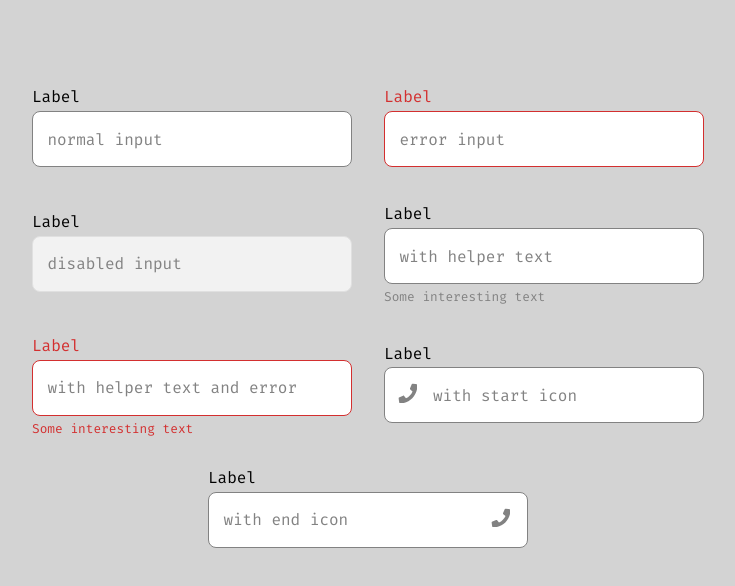
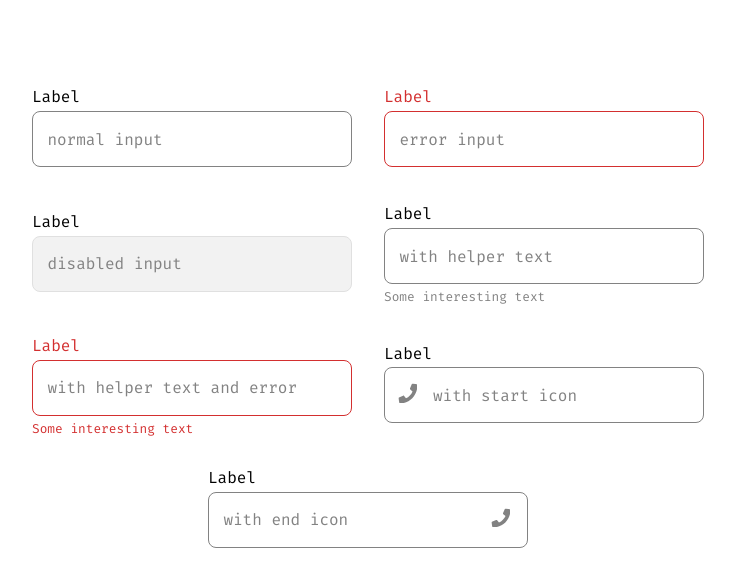
Before and after one commit to yousoumar/input, a React (Create React App) app: page / in a window 1280 px wide. Shown: the top 586 px of the page, without its empty margins (272-1007 px from the left). Built offline with nearby package versions, Linux system fonts and the light colour scheme.

Commit message:
optimization and code review

```diff
--- a/src/index.css
+++ b/src/index.css
@@ -15,7 +15,6 @@ body{
   display: flex;
   justify-content: center;
   align-items: center;
-  background-color: rgb(211, 211, 211);
 
 }
 
```
